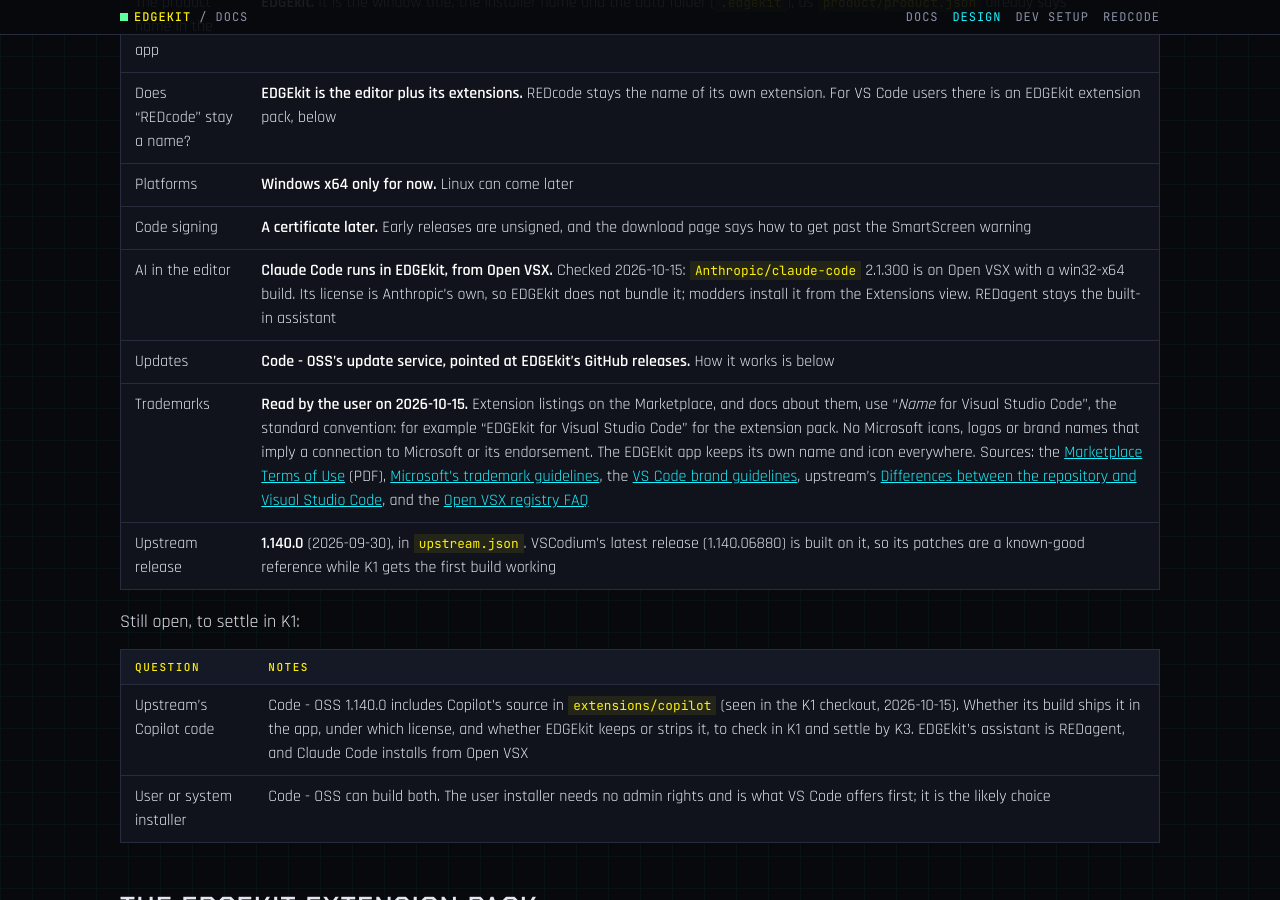
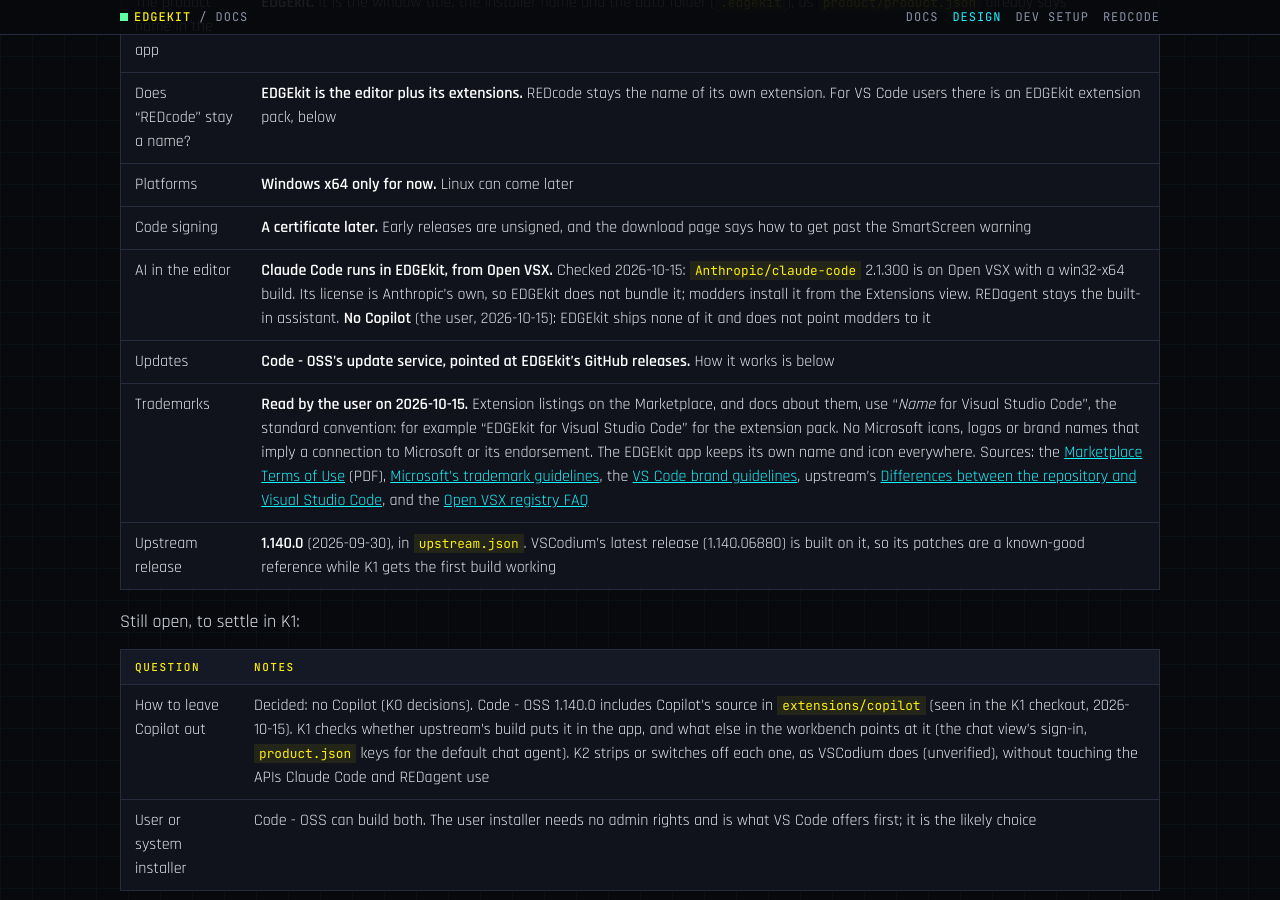
Before and after one commit to Edgemodders/EDGEkit, a Jekyll site: the page built from docs/design.md, in a window 1280 px wide and 900 px high, scrolled down 7208 px. Built offline with Jekyll 4.4.1, drawn with Linux system fonts in a browser that asks for light colours; our own code applies the rules of GitHub Pages for plain Markdown files.

Commit message:
Decision: no Copilot in EDGEkit; K1 finds it, K2 strips it
Co-Authored-By: Claude Opus 5.5 <noreply@anthropic.com>

```diff
--- a/docs/design.md
+++ b/docs/design.md
@@ -148,7 +148,7 @@ Answered with the user on 2026-10-15.
 | Does "REDcode" stay a name? | **EDGEkit is the editor plus its extensions.** REDcode stays the name of its own extension. For VS Code users there is an EDGEkit extension pack, below |
 | Platforms | **Windows x64 only for now.** Linux can come later |
 | Code signing | **A certificate later.** Early releases are unsigned, and the download page says how to get past the SmartScreen warning |
-| AI in the editor | **Claude Code runs in EDGEkit, from Open VSX.** Checked 2026-10-15: `Anthropic/claude-code` 2.1.300 is on Open VSX with a win32-x64 build. Its license is Anthropic's own, so EDGEkit does not bundle it; modders install it from the Extensions view. REDagent stays the built-in assistant |
+| AI in the editor | **Claude Code runs in EDGEkit, from Open VSX.** Checked 2026-10-15: `Anthropic/claude-code` 2.1.300 is on Open VSX with a win32-x64 build. Its license is Anthropic's own, so EDGEkit does not bundle it; modders install it from the Extensions view. REDagent stays the built-in assistant. **No Copilot** (the user, 2026-10-15): EDGEkit ships none of it and does not point modders to it |
 | Updates | **Code - OSS's update service, pointed at EDGEkit's GitHub releases.** How it works is below |
 | Trademarks | **Read by the user on 2026-10-15.** Extension listings on the Marketplace, and docs about them, use "*Name* for Visual Studio Code", the standard convention: for example "EDGEkit for Visual Studio Code" for the extension pack. No Microsoft icons, logos or brand names that imply a connection to Microsoft or its endorsement. The EDGEkit app keeps its own name and icon everywhere. Sources: the [Marketplace Terms of Use](https://aka.ms/vsmarketplace-ToU) (PDF), [Microsoft's trademark guidelines](https://www.microsoft.com/en-us/legal/intellectualproperty/trademarks), the [VS Code brand guidelines](https://code.visualstudio.com/brand), upstream's [Differences between the repository and Visual Studio Code](https://github.com/microsoft/vscode/wiki/Differences-between-the-repository-and-Visual-Studio-Code), and the [Open VSX registry FAQ](https://www.eclipse.org/legal/open-vsx-registry-faq/) |
 | Upstream release | **1.140.0** (2026-09-30), in `upstream.json`. VSCodium's latest release (1.140.06880) is built on it, so its patches are a known-good reference while K1 gets the first build working |
@@ -157,7 +157,7 @@ Still open, to settle in K1:
 
 | Question | Notes |
 |---|---|
-| Upstream's Copilot code | Code - OSS 1.140.0 includes Copilot's source in `extensions/copilot` (seen in the K1 checkout, 2026-10-15). Whether its build ships it in the app, under which license, and whether EDGEkit keeps or strips it, to check in K1 and settle by K3. EDGEkit's assistant is REDagent, and Claude Code installs from Open VSX |
+| How to leave Copilot out | Decided: no Copilot (K0 decisions). Code - OSS 1.140.0 includes Copilot's source in `extensions/copilot` (seen in the K1 checkout, 2026-10-15). K1 checks whether upstream's build puts it in the app, and what else in the workbench points at it (the chat view's sign-in, `product.json` keys for the default chat agent). K2 strips or switches off each one, as VSCodium does (unverified), without touching the APIs Claude Code and REDagent use |
 | User or system installer | Code - OSS can build both. The user installer needs no admin rights and is what VS Code offers first; it is the likely choice |
 
 ## The EDGEkit extension pack
```
Also changed, not shown: docs/index.md (+1 -1 lines).
